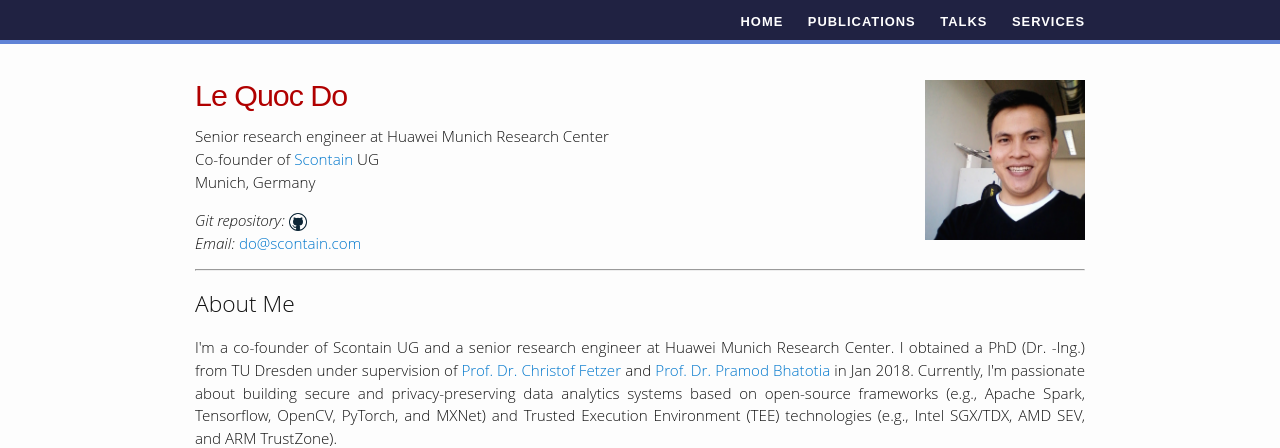
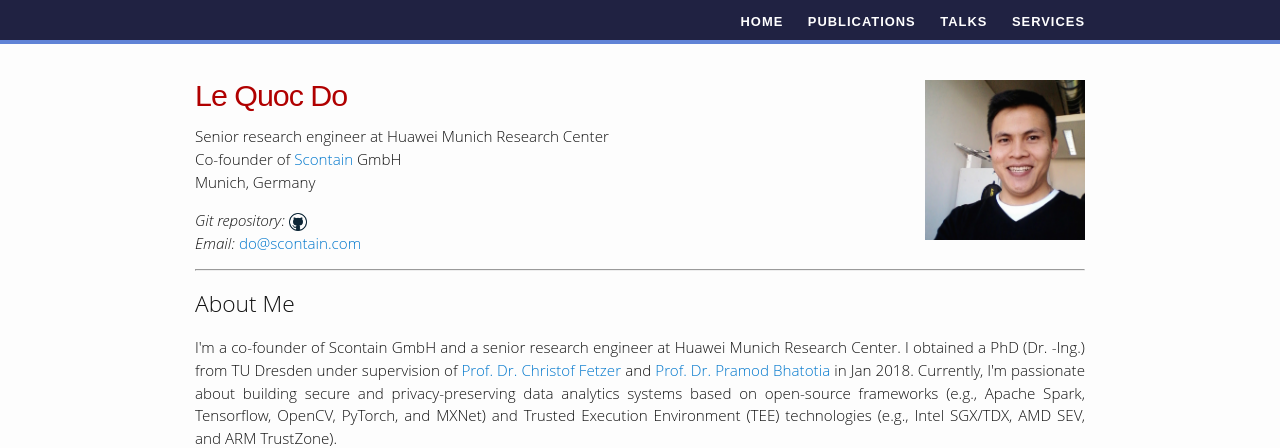
Before and after one commit to doflink/doflink.github.io, a Jekyll site: the page built from index.md, in a window 1280 px wide and 900 px high. Shown: the top 448 px of the window. Built offline with Jekyll 4.4.1, drawn with Linux system fonts in a browser that asks for light colours; our own code applies the rules of GitHub Pages for plain Markdown files.

Commit message:
refactor: update personal page

```diff
--- a/index.md
+++ b/index.md
@@ -4,7 +4,7 @@ layout: default
 
 # Le Quoc Do <a href="/images/me.jpg" target="_blank"> <img src="images/me.jpg" alt="Le Quoc Do" style="width:160px;" align="right"></a>
 Senior research engineer at Huawei Munich Research Center <br>
-Co-founder of <a href="https://scontain.com/" target="_blank">Scontain</a> UG <br>
+Co-founder of <a href="https://scontain.com/" target="_blank">Scontain</a> GmbH <br>
 Munich, Germany <br>
 
 
@@ -26,7 +26,7 @@ Munich, Germany <br>
 <p align="justify">
 <!-- a class="tosu">I have successfully defended my PhD thesis!!!</a> -->
 
-I'm a co-founder of Scontain UG and a senior research engineer at Huawei Munich Research Center. I obtained a PhD (Dr. -Ing.) from TU Dresden under supervision of <a href="https://tu-dresden.de/ing/informatik/sya/se/die-professur/inhaber-in" target="_blank"> Prof. Dr. Christof Fetzer</a> and <a href="http://homepages.inf.ed.ac.uk/pbhatoti" target="_blank"> Prof. Dr. Pramod Bhatotia</a> in Jan 2018.
+I'm a co-founder of Scontain GmbH and a senior research engineer at Huawei Munich Research Center. I obtained a PhD (Dr. -Ing.) from TU Dresden under supervision of <a href="https://tu-dresden.de/ing/informatik/sya/se/die-professur/inhaber-in" target="_blank"> Prof. Dr. Christof Fetzer</a> and <a href="http://homepages.inf.ed.ac.uk/pbhatoti" target="_blank"> Prof. Dr. Pramod Bhatotia</a> in Jan 2018.
 <!-- a Since April 2018, I have joined  <a href="http://scontain.com" target="_blank">Scontain</a> startup as a co-founder.-->
 Currently, I'm passionate about building secure and privacy-preserving data analytics systems based on open-source frameworks (e.g., Apache Spark, Tensorflow, OpenCV, PyTorch, and MXNet) and Trusted Execution Environment (TEE) technologies (e.g., Intel SGX/TDX, AMD SEV, and ARM TrustZone).
 <br>
```
